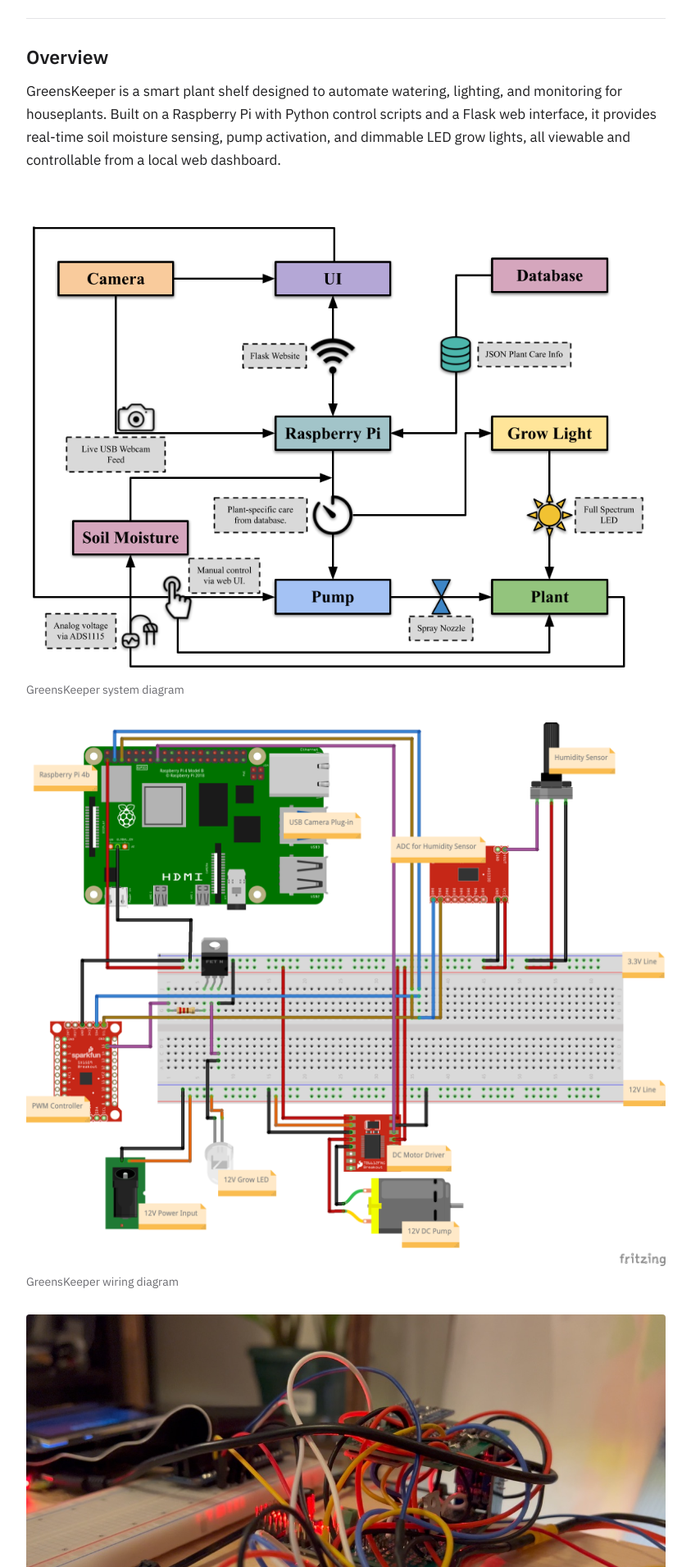
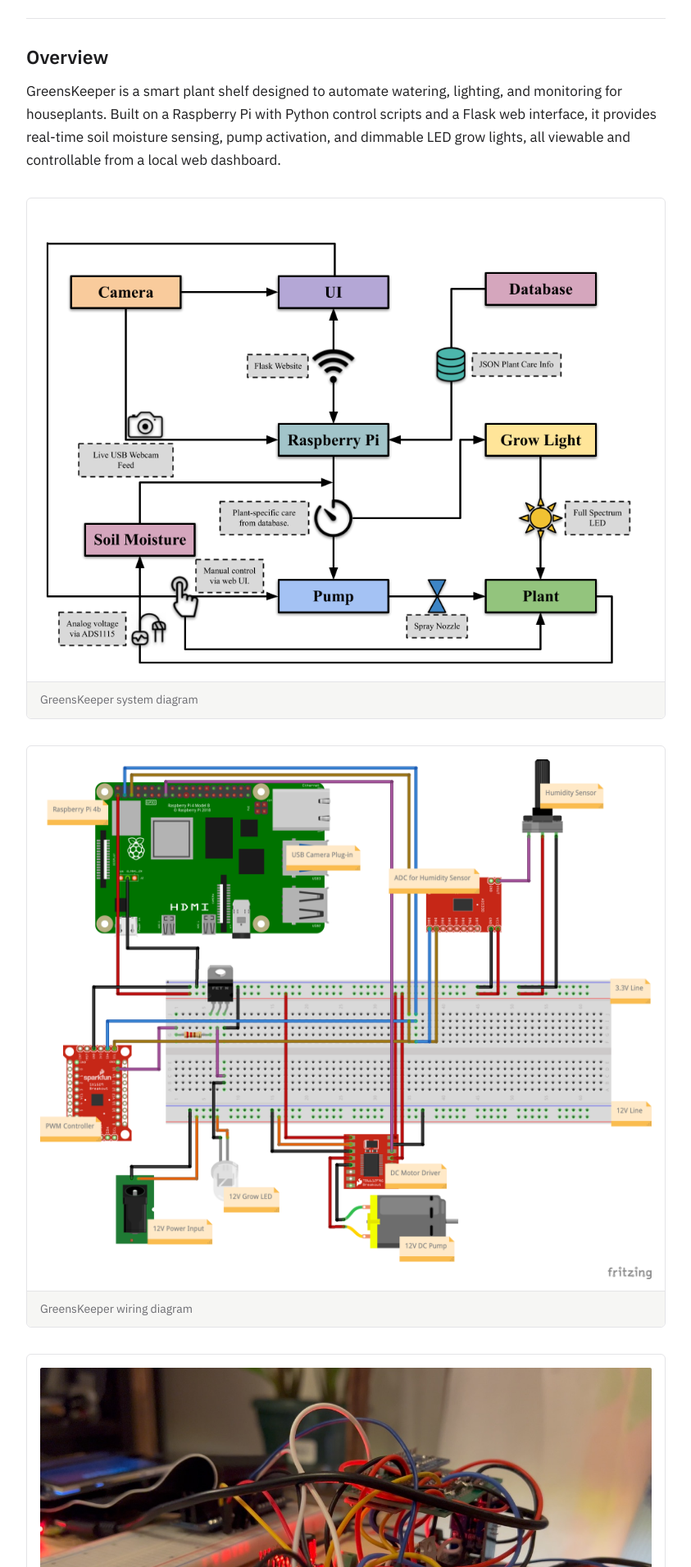
Before and after one commit to nyragraham/nyragraham.github.io, a Jekyll site: the page built from _projects/greenskeeper.md, in a window 1280 px wide. Shown: the part 324-2235 px from the top of the page at 82% size, without its empty margins (152-995 px from the left). Built offline with Jekyll 4.4.1, drawn with Linux system fonts in a browser that asks for light colours.

Commit message:
Frame figures with border and caption bar
Co-Authored-By: Claude Opus 5.5 <noreply@anthropic.com>

```diff
--- a/assets/css/style.css
+++ b/assets/css/style.css
@@ -53,13 +53,28 @@ p { margin: 0 0 16px; }
 img, video, iframe { max-width: 100%; display: block; }
 main img, main video { height: auto; margin: 24px 0; border-radius: 4px; }
 iframe { width: 100%; aspect-ratio: 16 / 9; border: 0; margin: 24px 0; border-radius: 4px; }
-figure { margin: 28px 0; }
-figure img, figure video { margin: 0; }
-figcaption { font-size: 14px; color: var(--muted); margin-top: 8px; }
+figure {
+  margin: 32px 0;
+  padding: 16px;
+  border: 1px solid var(--line);
+  border-radius: 6px;
+  background: #fff;
+}
+figure img, figure video, figure iframe { margin: 0 auto; border-radius: 2px; }
+figcaption {
+  font-size: 14px;
+  color: var(--muted);
+  margin: 14px -16px -16px;
+  padding: 10px 16px;
+  border-top: 1px solid var(--line);
+  background: var(--bg-soft);
+  border-radius: 0 0 6px 6px;
+}
 
 /* Side-by-side images: wrap in <div class="gallery"> */
 .gallery { display: grid; grid-template-columns: repeat(auto-fit, minmax(240px, 1fr)); gap: 12px; margin: 24px 0; }
 .gallery img, .gallery figure { margin: 0; }
+.prose > p > img { border: 1px solid var(--line); padding: 16px; border-radius: 6px; }
 
 table { border-collapse: collapse; width: 100%; font-size: 15px; margin: 24px 0; }
 th, td { border-bottom: 1px solid var(--line); padding: 8px 10px; text-align: left; }
```
